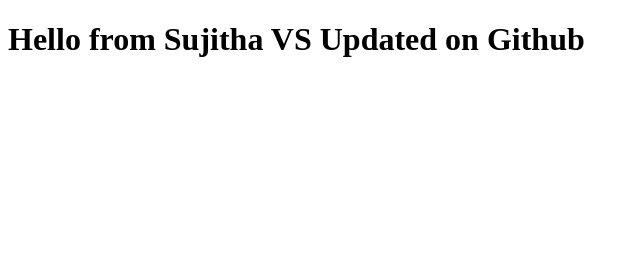
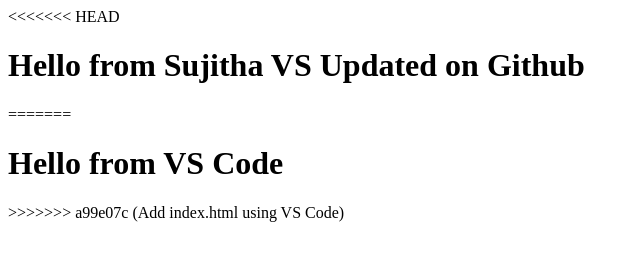
Before and after one commit to Paluru-Sujitha/firstrepo, a plain HTML site: page index.html in a window 1280 px wide. Shown: the whole page, without its empty margins (0-640 px from the left). Drawn offline with Linux system fonts and the light colour scheme.

Commit message:
Update greeting message in index.html

```diff
--- a/index.html
+++ b/index.html
@@ -4,6 +4,10 @@
         <title>Sujitha's Github Page</title>
     </head>
     <body>
+<<<<<<< HEAD
         <h1>Hello from  Sujitha VS Updated on Github</h1>
+=======
+        <h1>Hello from VS Code</h1>
+>>>>>>> a99e07c (Add index.html using VS Code)
     </body>
 </html>
```
